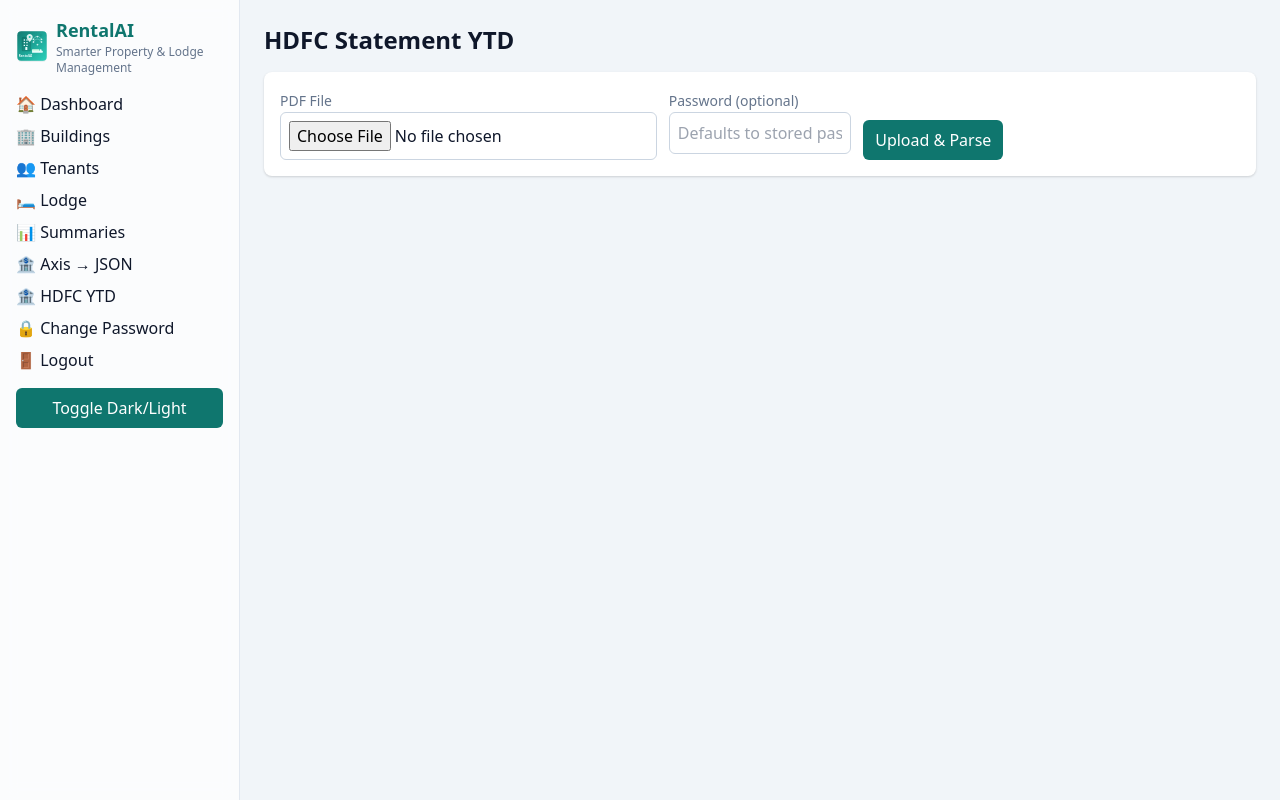
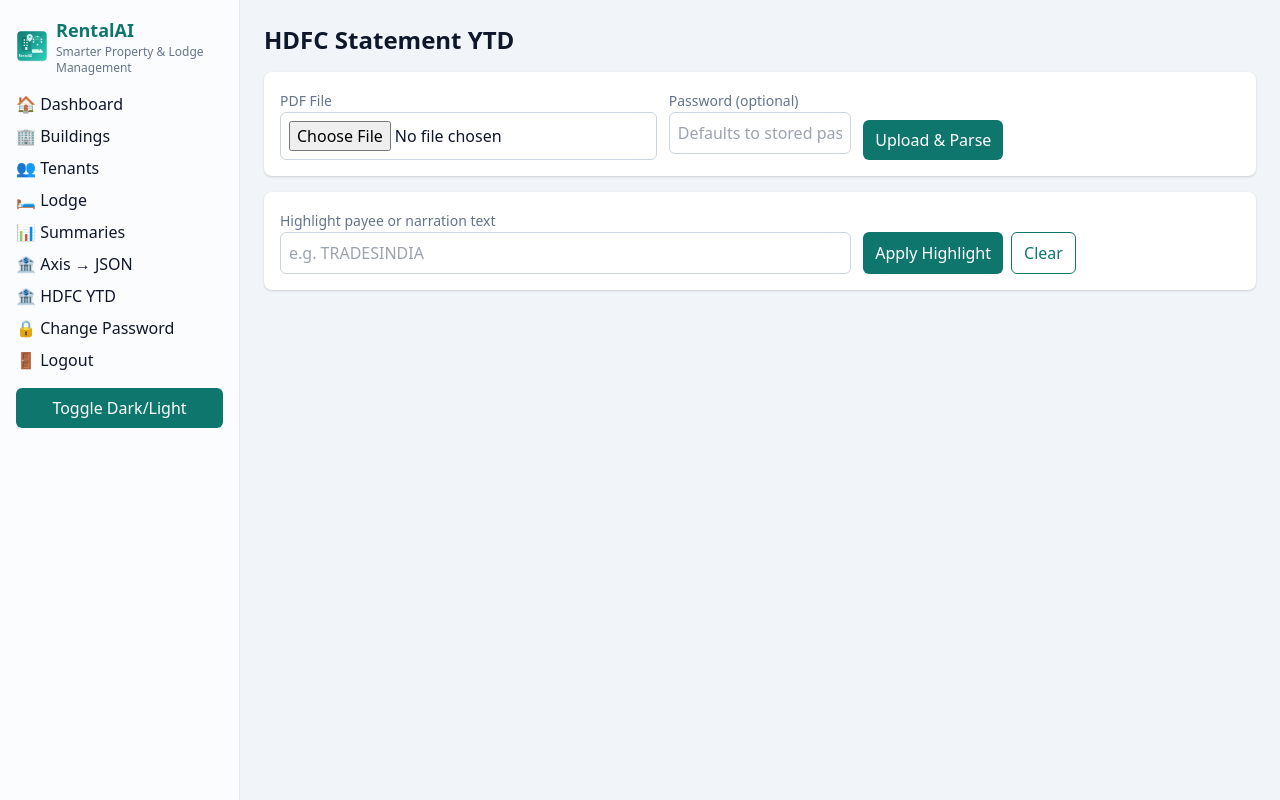
Before and after one commit to bibujohny/rentalAI, a Flask app: page /pdf/hdfc-ytd in a window 1280 px wide. Run offline with Flask 3, Linux system fonts and the light colour scheme; a user stored in the database is signed in; some libraries are stand-ins or nearby versions.

Commit message:
pdf_summary

```diff
--- a/app/routes/pdf_summary.py
+++ b/app/routes/pdf_summary.py
@@ -409,6 +409,16 @@ def hdfc_ytd():
     ytd_totals = None
     saved_files = None
     saved_all = None
+    highlight_term = None
+
+    if request.method == 'POST':
+        highlight_term = request.form.get('highlight') or request.args.get('highlight')
+    else:
+        highlight_term = request.args.get('highlight')
+    if highlight_term:
+        highlight_term = highlight_term.strip()
+        if not highlight_term:
+            highlight_term = None
 
     view_year = request.args.get('view_year', type=int)
     view_file = request.args.get('view_file')
@@ -427,7 +437,7 @@ def hdfc_ytd():
         except Exception:
             current_app.logger.exception('Failed to delete HDFC YTD JSON')
             flash('Failed to delete saved data.', 'danger')
-        return redirect(url_for('pdf.hdfc_ytd', view_year=delete_year))
+        return redirect(url_for('pdf.hdfc_ytd', view_year=delete_year, highlight=highlight_term))
 
     if request.method == 'GET' and view_year:
         base = hdfc_saved_base()
@@ -507,21 +517,24 @@ def hdfc_ytd():
             current_app.logger.exception('Failed to list all saved HDFC YTD JSONs')
             saved_all = None
 
+    highlight_indices = set()
+    highlight_summary = None
+
     if request.method == 'POST':
         f = request.files.get('file')
         password = request.form.get('password') or (current_app.config.get('PDF_DEFAULT_PASSWORD') or None)
         if not f or f.filename == '':
             flash('Please choose a PDF file.', 'warning')
-            return render_template('pdf_hdfc_ytd.html', rows=None, totals=None, ytd_totals=None, saved_files=saved_files, saved_all=saved_all)
+            return render_template('pdf_hdfc_ytd.html', rows=None, totals=None, ytd_totals=None, saved_files=saved_files, saved_all=saved_all, highlight_term=highlight_term, highlight_summary=None, highlight_indices=[], selected_year=view_year, selected_file=view_file)
         if not allowed_file(f.filename):
             flash('Only PDF files are allowed.', 'warning')
-            return render_template('pdf_hdfc_ytd.html', rows=None, totals=None, ytd_totals=None, saved_files=saved_files, saved_all=saved_all)
+            return render_template('pdf_hdfc_ytd.html', rows=None, totals=None, ytd_totals=None, saved_files=saved_files, saved_all=saved_all, highlight_term=highlight_term, highlight_summary=None, highlight_indices=[], selected_year=view_year, selected_file=view_file)
         f.seek(0, os.SEEK_END)
         size_mb = f.tell() / (1024 * 1024)
         f.seek(0)
         if size_mb > MAX_SIZE_MB:
             flash(f'File too large: {size_mb:.1f} MB (max {MAX_SIZE_MB} MB).', 'warning')
-            return render_template('pdf_hdfc_ytd.html', rows=None, totals=None, ytd_totals=None, saved_files=saved_files, saved_all=saved_all)
+            return render_template('pdf_hdfc_ytd.html', rows=None, totals=None, ytd_totals=None, saved_files=saved_files, saved_all=saved_all, highlight_term=highlight_term, highlight_summary=None, highlight_indices=[], selected_year=view_year, selected_file=view_file)
         try:
             updir = upload_dir()
             unique_name = f"{uuid.uuid4().hex}_{secure_filename(f.filename)}"
@@ -530,7 +543,7 @@ def hdfc_ytd():
         except Exception as e:
             current_app.logger.exception("Upload save failed (hdfc ytd)")
             flash(f'Upload failed: {e}', 'danger')
-            return render_template('pdf_hdfc_ytd.html', rows=None, totals=None, ytd_totals=None, saved_files=saved_files, saved_all=saved_all)
+            return render_template('pdf_hdfc_ytd.html', rows=None, totals=None, ytd_totals=None, saved_files=saved_files, saved_all=saved_all, highlight_term=highlight_term, highlight_summary=None, highlight_indices=[], selected_year=view_year, selected_file=view_file)
 
         try:
             current_app.logger.info(f"HDFC YTD parse started file={tmp_path}, password_used={bool(password)}")
@@ -584,4 +597,35 @@ def hdfc_ytd():
             except Exception:
                 pass
 
-    return render_template('pdf_hdfc_ytd.html', rows=rows, totals=totals, ytd_totals=ytd_totals, saved_files=saved_files, saved_all=saved_all, selected_year=view_year, selected_file=view_file)
+    if rows and highlight_term:
+        low = highlight_term.lower()
+        for idx, entry in enumerate(rows):
+            narration = (entry.get('narration') or '').lower()
+            if low in narration:
+                highlight_indices.add(idx)
+        if highlight_indices:
+            focus_rows = [rows[i] for i in sorted(highlight_indices)]
+            withdrawal_total = round(sum(r.get('withdrawal') or 0.0 for r in focus_rows), 2)
+            deposit_total = round(sum(r.get('deposit') or 0.0 for r in focus_rows), 2)
+            highlight_summary = {
+                "count": len(focus_rows),
+                "withdrawal_total": withdrawal_total,
+                "deposit_total": deposit_total,
+                "net": round(deposit_total - withdrawal_total, 2),
+            }
+
+    highlight_indices = sorted(highlight_indices)
+
+    return render_template(
+        'pdf_hdfc_ytd.html',
+        rows=rows,
+        totals=totals,
+        ytd_totals=ytd_totals,
+        saved_files=saved_files,
+        saved_all=saved_all,
+        selected_year=view_year,
+        selected_file=view_file,
+        highlight_term=highlight_term,
+        highlight_summary=highlight_summary,
+        highlight_indices=highlight_indices,
+    )
--- a/app/templates/pdf_hdfc_ytd.html
+++ b/app/templates/pdf_hdfc_ytd.html
@@ -13,6 +13,21 @@
     </div>
     <div class="md:col-span-2 flex items-end">
       <button type="submit" class="btn">Upload &amp; Parse</button>
+    </div>
+  </form>
+</div>
+
+<div class="card mb-4">
+  <form method="get" class="grid grid-cols-1 md:grid-cols-5 gap-3 items-end">
+    <input type="hidden" name="view_year" value="{{ selected_year or '' }}">
+    <input type="hidden" name="view_file" value="{{ selected_file or '' }}">
+    <div class="md:col-span-3">
+      <label class="text-sm text-slate-500">Highlight payee or narration text</label>
+      <input type="text" name="highlight" value="{{ highlight_term or '' }}" class="input" placeholder="e.g. TRADESINDIA">
+    </div>
+    <div class="flex gap-2 md:col-span-2">
+      <button type="submit" class="btn">Apply Highlight</button>
+      <a class="btn-outline" href="{% if selected_year %}{{ url_for('pdf.hdfc_ytd', view_year=selected_year, view_file=selected_file) }}{% else %}{{ url_for('pdf.hdfc_ytd') }}{% endif %}">Clear</a>
     </div>
   </form>
 </div>
@@ -39,7 +54,11 @@
           <td class="td">{{ item.mtime }}</td>
           <td class="td">{{ item.size_kb }} KB</td>
           <td class="td">
-            <a class="btn-outline" href="{{ url_for('pdf.hdfc_ytd') }}?view_year={{ item.year }}&view_file={{ item.name }}">View</a>
+            {% if highlight_term %}
+            <a class="btn-outline" href="{{ url_for('pdf.hdfc_ytd', view_year=item.year, view_file=item.name, highlight=highlight_term) }}">View</a>
+            {% else %}
+            <a class="btn-outline" href="{{ url_for('pdf.hdfc_ytd', view_year=item.year, view_file=item.name) }}">View</a>
+            {% endif %}
             <a class="btn-outline bg-rose-100 text-rose-700" href="{{ url_for('pdf.hdfc_ytd') }}?delete_year={{ item.year }}&delete_file={{ item.name }}" onclick="return confirm('Delete saved file {{ item.name }}?');">Delete</a>
           </td>
         </tr>
@@ -98,6 +117,41 @@
 </div>
 {% endif %}
 
+{% if highlight_term %}
+<div class="card mb-4">
+  <div class="flex flex-col gap-3">
+    <div class="flex flex-wrap items-center gap-3">
+      <h2 class="text-lg font-semibold">Matches for "{{ highlight_term }}"</h2>
+      {% if highlight_summary %}
+      <span class="px-2 py-1 rounded bg-amber-100 text-amber-800 text-sm">{{ highlight_summary.count }} transactions</span>
+      {% endif %}
+    </div>
+    {% if highlight_summary %}
+    <div class="grid grid-cols-1 md:grid-cols-4 gap-3">
+      <div class="p-3 rounded bg-white/40 dark:bg-slate-700/60 border border-amber-200 dark:border-amber-500/40">
+        <div class="text-xs uppercase tracking-wide text-slate-500">Payments (Withdrawals)</div>
+        <div class="text-xl font-semibold text-rose-600 dark:text-rose-300">₹ {{ highlight_summary.withdrawal_total|fmt_money }}</div>
+      </div>
+      <div class="p-3 rounded bg-white/40 dark:bg-slate-700/60 border border-amber-200 dark:border-amber-500/40">
+        <div class="text-xs uppercase tracking-wide text-slate-500">Deposits</div>
+        <div class="text-xl font-semibold text-emerald-600 dark:text-emerald-300">₹ {{ highlight_summary.deposit_total|fmt_money }}</div>
+      </div>
+      <div class="p-3 rounded bg-white/40 dark:bg-slate-700/60 border border-amber-200 dark:border-amber-500/40">
+        <div class="text-xs uppercase tracking-wide text-slate-500">Net Impact</div>
+        <div class="text-xl font-semibold text-slate-800 dark:text-slate-200">₹ {{ highlight_summary.net|fmt_money }}</div>
+      </div>
+      <div class="p-3 rounded bg-white/40 dark:bg-slate-700/60 border border-amber-200 dark:border-amber-500/40">
+        <div class="text-xs uppercase tracking-wide text-slate-500">Use a different filter</div>
+        <p class="text-sm text-slate-600 dark:text-slate-300">Update the highlight box above to focus on another payee.</p>
+      </div>
+    </div>
+    {% else %}
+    <div class="text-sm text-slate-500">No transactions matched this highlight. Try a different keyword or check statement spelling.</div>
+    {% endif %}
+  </div>
+</div>
+{% endif %}
+
 <div class="card overflow-auto">
   <div class="text-sm text-slate-500 mb-2">Transactions ({{ rows|length }})</div>
   <table class="table">
@@ -111,9 +165,15 @@
     </thead>
     <tbody>
       {% for r in rows %}
-      <tr>
+      {% set is_highlight = highlight_indices and (loop.index0 in highlight_indices) %}
+      <tr class="{% if is_highlight %}bg-amber-50 dark:bg-amber-900/30{% endif %}">
         <td class="td whitespace-nowrap">{{ r.date }}</td>
-        <td class="td">{{ r.narration }}</td>
+        <td class="td">
+          {{ r.narration }}
+          {% if is_highlight %}
+          <span class="ml-2 inline-flex items-center rounded-full bg-amber-200 text-amber-800 text-xs px-2 py-0.5">Highlighted</span>
+          {% endif %}
+        </td>
         <td class="td text-right">{% if r.withdrawal %}₹ {{ r.withdrawal|fmt_money }}{% else %}-{% endif %}</td>
         <td class="td text-right">{% if r.deposit %}₹ {{ r.deposit|fmt_money }}{% else %}-{% endif %}</td>
       </tr>
@@ -130,7 +190,11 @@
   <ul class="list-disc pl-5 space-y-1 text-sm text-slate-600">
     {% for f in saved_files %}
     <li>
-      <a class="text-teal-600 underline" href="{{ url_for('pdf.hdfc_ytd') }}?view_year={{ selected_year }}&view_file={{ f.name }}">{{ f.name }}</a>
+      {% if highlight_term %}
+      <a class="text-teal-600 underline" href="{{ url_for('pdf.hdfc_ytd', view_year=selected_year, view_file=f.name, highlight=highlight_term) }}">{{ f.name }}</a>
+      {% else %}
+      <a class="text-teal-600 underline" href="{{ url_for('pdf.hdfc_ytd', view_year=selected_year, view_file=f.name) }}">{{ f.name }}</a>
+      {% endif %}
       <span class="ml-2 text-slate-400">({{ f.mtime }}, {{ f.size_kb }} KB)</span>
       <a class="ml-2 text-rose-600 underline" href="{{ url_for('pdf.hdfc_ytd') }}?delete_year={{ selected_year }}&delete_file={{ f.name }}" onclick="return confirm('Delete saved file {{ f.name }}?');">Delete</a>
     </li>
```
